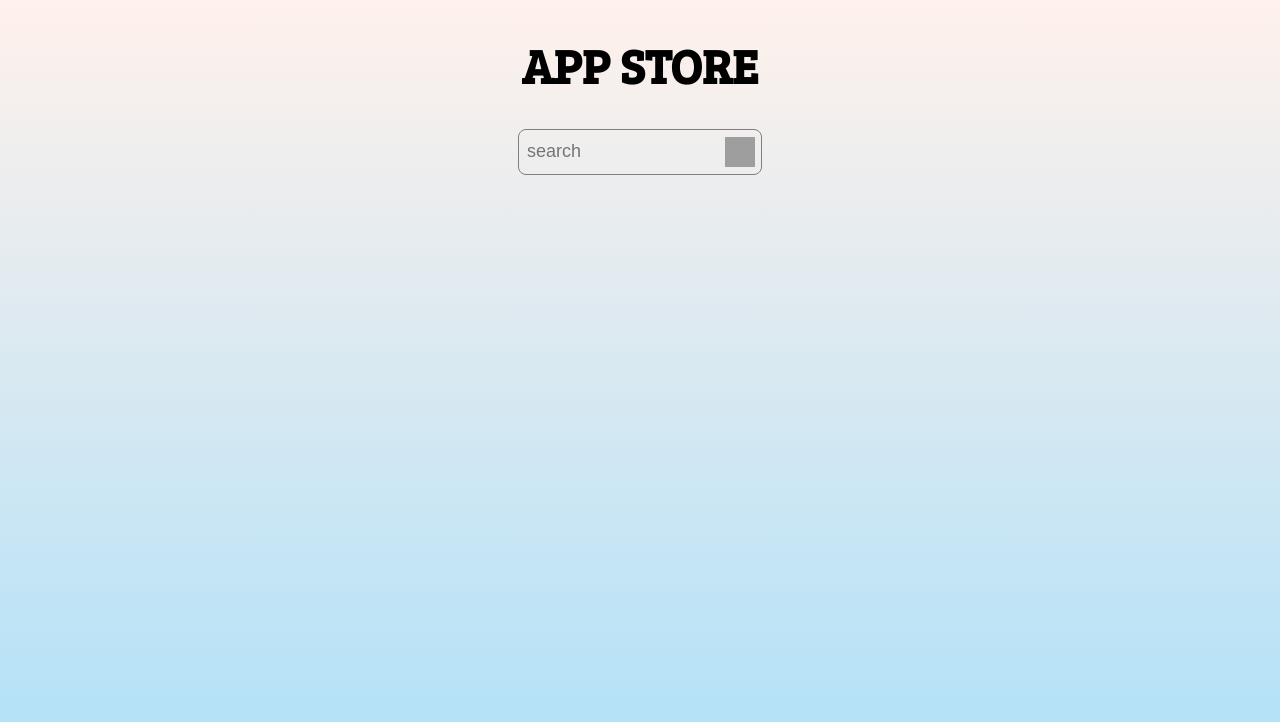
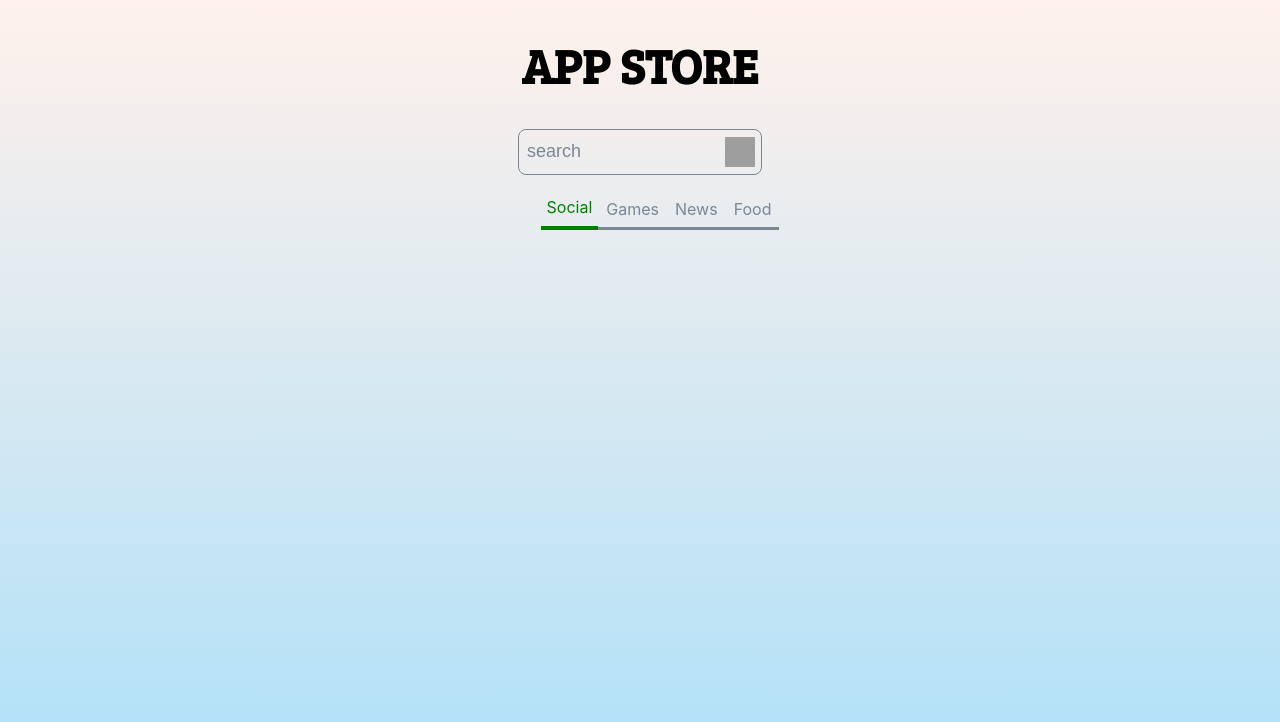
Before and after one commit to Thamim1626/appstore_reactjs, a React (Create React App) app: page / in a window 1280 px wide. Shown: the top 722 px of the page. Built offline with nearby package versions, Linux system fonts and the light colour scheme; grey boxes are pictures that could not be loaded; a web font is replaced by a local one.

Commit message:
Commit for TabItem UI and Functionality Rendering

```diff
--- a/src/components/AppStore/index.css
+++ b/src/components/AppStore/index.css
@@ -16,10 +16,9 @@
   display: flex;
   justify-content: center;
   align-items: center;
-  border: 1px solid grey;
+  border: 1px solid #7b8794;
   padding: 6px;
   border-radius: 8px;
-  box-sizing: border-box;
 }
 
 .search-input {
@@ -32,6 +31,7 @@
 
 .search-input::placeholder {
   font-size: 18px;
+  color: #7b8794;
 }
 
 .search-icon {
@@ -39,3 +39,30 @@
   height: 30px;
   width: 30px;
 }
+
+/*
+ above line styles are
+ main heading ,
+ input and its container
+ */
+
+/* now started the tab list styles*/
+
+.tab-list {
+  list-style: none;
+  display: flex;
+  margin-left: 0px;
+}
+
+.tab-item {
+  padding: 8px;
+  border-bottom: 3px solid #7b8794;
+  color: #7b8794;
+}
+
+.check {
+  border-bottom: 4px solid green;
+  padding: 6px;
+  color: green;
+  transition: ease-in-out;
+}
--- a/src/components/AppStore/index.js
+++ b/src/components/AppStore/index.js
@@ -1,4 +1,5 @@
 import {Component} from 'react'
+import TabItem from '../TabItem'
 import './index.css'
 
 const tabsList = [
@@ -291,7 +292,15 @@ const appsList = [
 ]
 
 class AppStore extends Component {
+  state = {activeTab: tabsList[0].tabId}
+
+  tabIdCall = tabId => {
+    this.setState({activeTab: tabId})
+  }
+
   render() {
+    const {activeTab} = this.state
+    console.log(activeTab)
     return (
       <div className="app-container">
         <h1 className="main-heading">APP STORE</h1>
@@ -303,6 +312,16 @@ class AppStore extends Component {
             className="search-icon"
           />
         </div>
+        <ul className="tab-list">
+          {tabsList.map(eachItem => (
+            <TabItem
+              eachItem={eachItem}
+              key={eachItem.tabId}
+              tabIdCall={this.tabIdCall}
+              isTabActive={activeTab === eachItem.tabId}
+            />
+          ))}
+        </ul>
       </div>
     )
   }
--- a/src/components/TabItem/index.js
+++ b/src/components/TabItem/index.js
@@ -1 +1,27 @@
-// Write your code here
+const TabItem = props => {
+  const {eachItem, tabIdCall, isTabActive} = props
+  const {tabId, displayText} = eachItem
+
+  const tabOnClick = () => {
+    tabIdCall(tabId)
+  }
+  let listClass
+  if (isTabActive === true) {
+    listClass = 'tab-item check'
+  } else {
+    listClass = 'tab-item'
+  }
+
+  return (
+    <li className={listClass} onClick={tabOnClick}>
+      {displayText}
+    </li>
+  )
+}
+
+export default TabItem
+
+//
+//           <li className="tab-item">thamim</li>
+//           <li className="tab-item">thamim</li>
+//           <li className="tab-item">thamim</li>
```
